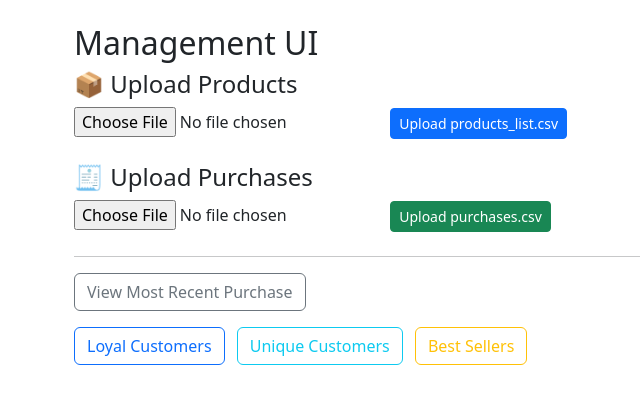
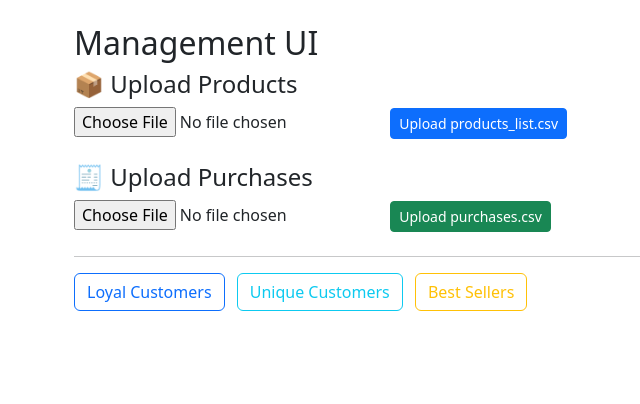
Before and after one commit to ofirmeir/icash-py, a Flask app: page / in a window 1280 px wide. Shown: the top 404 px of the page, without its empty margins (8-648 px from the left). Run offline with Flask 3, Linux system fonts and the light colour scheme.

Commit message:
Removed 'recent' content

```diff
--- a/management/mvc_app/templates/index.html
+++ b/management/mvc_app/templates/index.html
@@ -20,7 +20,6 @@
       <button class="btn btn-success btn-sm">Upload purchases.csv</button>
     </form>
     <hr>
-    <a href="/recent" class="btn btn-outline-secondary">View Most Recent Purchase</a>
 
     <!-- New buttons for the requested pages -->
     <div class="mt-3">
```
Also changed, not shown: README.md.
